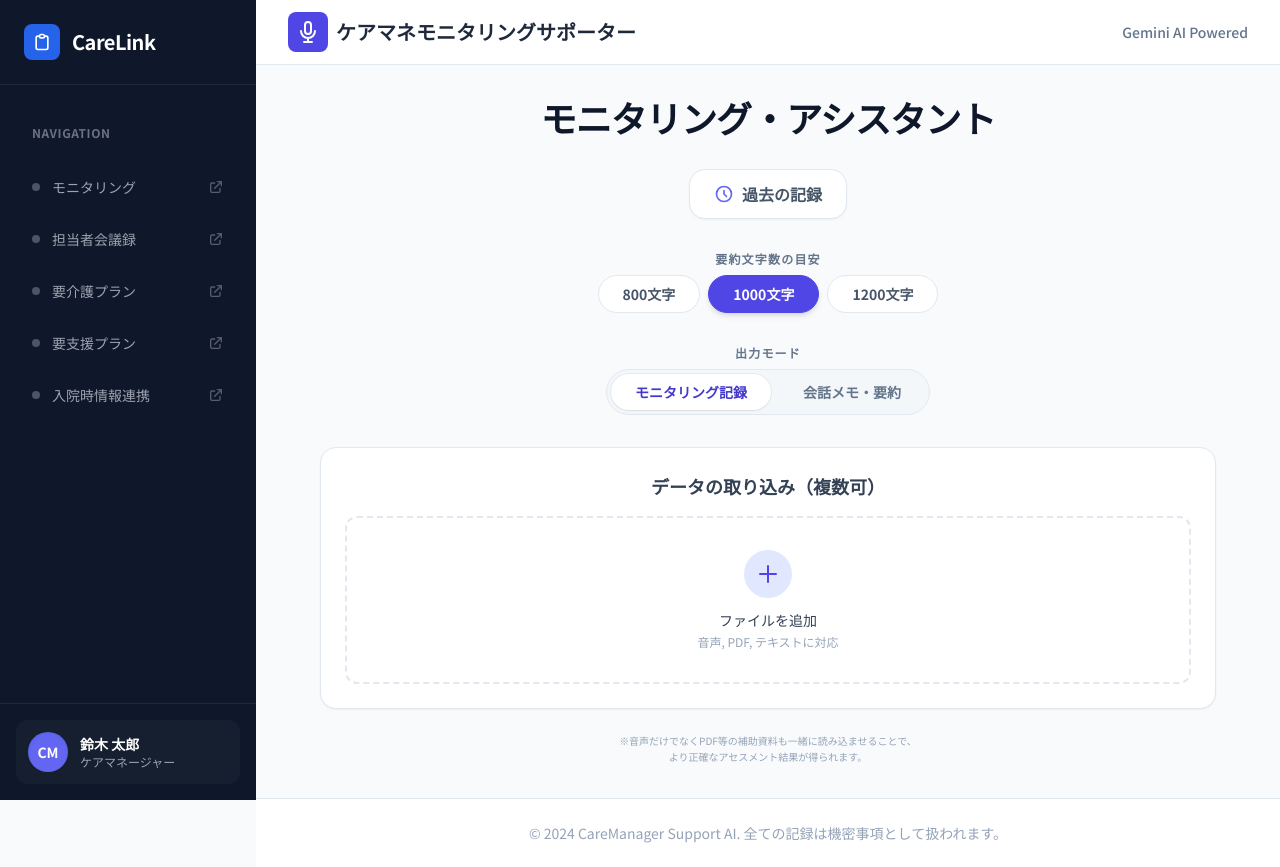
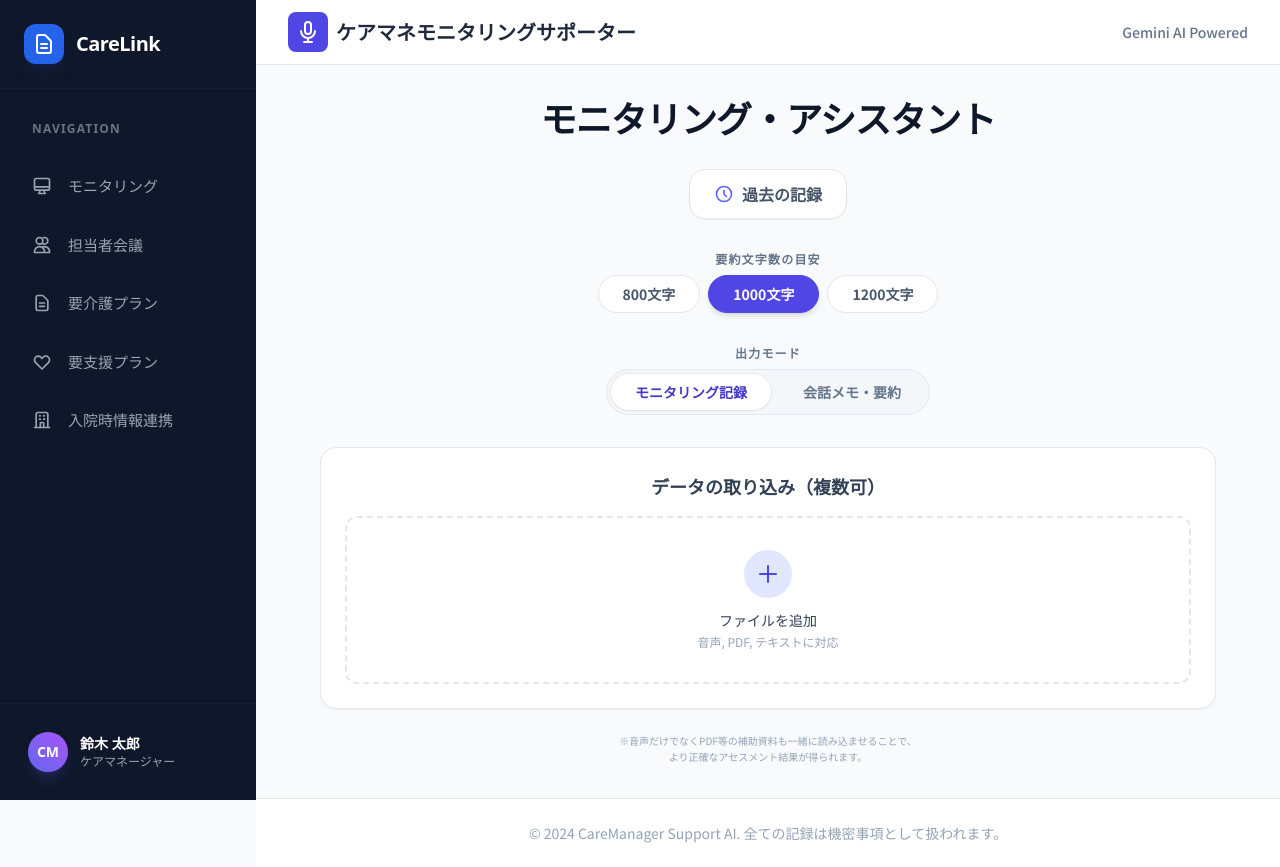
Before and after one commit to enrichkkobayashi-bot/my_projyect-moni, a React (Vite) app: page / in a window 1280 px wide. Built offline with nearby package versions, Linux system fonts and the light colour scheme.

Commit message:
Update sidebar design with icons and new colors

```diff
--- a/components/Sidebar.tsx
+++ b/components/Sidebar.tsx
@@ -4,50 +4,77 @@ import { Link, useLocation } from 'react-router-dom';
 const Sidebar: React.FC = () => {
     const location = useLocation();
 
+    // Icons defined as simple SVG components for clarity and reusability
+    const MonitorIcon = () => (
+        <svg className="w-5 h-5" fill="none" stroke="currentColor" viewBox="0 0 24 24">
+            <path strokeLinecap="round" strokeLinejoin="round" strokeWidth="2" d="M9.75 17L9 20l-1 1h8l-1-1-.75-3M3 13h18M5 17h14a2 2 0 002-2V5a2 2 0 00-2-2H5a2 2 0 00-2 2v10a2 2 0 002 2z" />
+        </svg>
+    );
+
+    const UsersIcon = () => (
+        <svg className="w-5 h-5" fill="none" stroke="currentColor" viewBox="0 0 24 24">
+            <path strokeLinecap="round" strokeLinejoin="round" strokeWidth="2" d="M12 4.354a4 4 0 110 5.292M15 21H3v-1a6 6 0 0112 0v1zm0 0h6v-1a6 6 0 00-9-5.197M13 7a4 4 0 11-8 0 4 4 0 018 0z" />
+        </svg>
+    );
+
+    const DocumentIcon = () => (
+        <svg className="w-5 h-5" fill="none" stroke="currentColor" viewBox="0 0 24 24">
+            <path strokeLinecap="round" strokeLinejoin="round" strokeWidth="2" d="M9 12h6m-6 4h6m2 5H7a2 2 0 01-2-2V5a2 2 0 012-2h5.586a1 1 0 01.707.293l5.414 5.414a1 1 0 01.293.707V19a2 2 0 01-2 2z" />
+        </svg>
+    );
+
+    const HeartIcon = () => (
+        <svg className="w-5 h-5" fill="none" stroke="currentColor" viewBox="0 0 24 24">
+            <path strokeLinecap="round" strokeLinejoin="round" strokeWidth="2" d="M4.318 6.318a4.5 4.5 0 000 6.364L12 20.364l7.682-7.682a4.5 4.5 0 00-6.364-6.364L12 7.636l-1.318-1.318a4.5 4.5 0 00-6.364 0z" />
+        </svg>
+    );
+
+    const HospitalIcon = () => (
+        <svg className="w-5 h-5" fill="none" stroke="currentColor" viewBox="0 0 24 24">
+            <path strokeLinecap="round" strokeLinejoin="round" strokeWidth="2" d="M19 21V5a2 2 0 00-2-2H7a2 2 0 00-2 2v16m14 0h2m-2 0h-5m-9 0H3m2 0h5M9 7h1m-1 4h1m4-4h1m-1 4h1m-5 10v-5a1 1 0 011-1h2a1 1 0 011 1v5m-4 0h4" />
+        </svg>
+    );
+
     const menuItems = [
-        { name: 'モニタリング', path: 'https://my-project-moni.vercel.app' },
-        { name: '担当者会議録', path: 'https://my-project-kaigi.vercel.app/' },
-        { name: '要介護プラン', path: 'https://kaigo-plan-system.vercel.app' },
-        { name: '要支援プラン', path: 'https://care-plan-assistant.vercel.app' },
-        { name: '入院時情報連携', path: 'https://carelink-ai-sheet.vercel.app' },
+        { name: 'モニタリング', path: 'https://my-project-moni.vercel.app', icon: MonitorIcon },
+        { name: '担当者会議', path: 'https://my-project-kaigi.vercel.app/', icon: UsersIcon },
+        { name: '要介護プラン', path: 'https://kaigo-plan-system.vercel.app', icon: DocumentIcon },
+        { name: '要支援プラン', path: 'https://care-plan-assistant.vercel.app', icon: HeartIcon },
+        { name: '入院時情報連携', path: 'https://carelink-ai-sheet.vercel.app', icon: HospitalIcon },
     ];
 
     return (
-        <aside className="fixed top-0 left-0 w-64 h-full bg-[#0F172A] text-white flex flex-col no-print z-50 overflow-y-auto">
+        <aside className="fixed top-0 left-0 w-64 h-full bg-[#0F172A] text-white flex flex-col no-print z-50 overflow-y-auto font-sans">
             {/* Brand Header */}
-            <div className="p-6 flex items-center gap-3 border-b border-gray-800">
-                <div className="bg-blue-600 p-2 rounded-lg">
-                    <svg className="w-5 h-5 text-white" fill="none" stroke="currentColor" viewBox="0 0 24 24">
-                        <path strokeLinecap="round" strokeLinejoin="round" strokeWidth="2" d="M9 5H7a2 2 0 00-2 2v12a2 2 0 002 2h10a2 2 0 002-2V7a2 2 0 00-2-2h-2M9 5a2 2 0 002 2h2a2 2 0 002-2M9 5a2 2 0 012-2h2a2 2 0 012 2" />
+            <div className="p-6 flex items-center gap-3 border-b border-gray-800/50">
+                <div className="bg-blue-600 p-2 rounded-xl shadow-lg shadow-blue-900/20">
+                    <svg className="w-6 h-6 text-white" fill="none" stroke="currentColor" viewBox="0 0 24 24">
+                        <path strokeLinecap="round" strokeLinejoin="round" strokeWidth="2" d="M9 12h6m-6 4h6m2 5H7a2 2 0 01-2-2V5a2 2 0 012-2h5.586a1 1 0 01.707.293l5.414 5.414a1 1 0 01.293.707V19a2 2 0 01-2 2z" />
                     </svg>
                 </div>
-                <span className="text-xl font-bold tracking-tight">CareLink</span>
+                <span className="text-xl font-bold tracking-tight text-white">CareLink</span>
             </div>
 
             {/* Navigation */}
-            <div className="flex-1 py-10 px-4">
-                <div className="text-xs font-bold text-gray-500 uppercase tracking-wider mb-6 px-4">
+            <div className="flex-1 py-8 px-4">
+                <div className="text-xs font-bold text-gray-500 uppercase tracking-widest mb-6 px-4">
                     Navigation
                 </div>
                 <nav className="space-y-2">
                     {menuItems.map((item, index) => {
                         const isExternal = item.path.startsWith('http');
                         const isActive = !isExternal && location.pathname === item.path;
+                        const Icon = item.icon;
 
-                        const className = `flex items-center gap-3 px-4 py-3 rounded-lg transition-all duration-200 group ${isActive
-                            ? 'bg-blue-600 text-white shadow-lg shadow-blue-900/50'
-                            : 'text-gray-400 hover:bg-white/5 hover:text-white'
+                        const className = `flex items-center gap-4 px-4 py-3.5 rounded-xl transition-all duration-200 group ${isActive
+                            ? 'bg-blue-600 text-white shadow-lg shadow-blue-900/20'
+                            : 'text-gray-400 hover:text-white hover:bg-white/5'
                             }`;
 
                         const content = (
                             <>
-                                <span className={`w-2 h-2 rounded-full ${isActive ? 'bg-white' : 'bg-gray-600 group-hover:bg-gray-400'}`}></span>
-                                <span className="font-medium text-sm">{item.name}</span>
-                                {isExternal && (
-                                    <svg className="w-4 h-4 ml-auto opacity-50" fill="none" stroke="currentColor" viewBox="0 0 24 24">
-                                        <path strokeLinecap="round" strokeLinejoin="round" strokeWidth="2" d="M10 6H6a2 2 0 00-2 2v10a2 2 0 002 2h10a2 2 0 002-2v-4M14 4h6m0 0v6m0-6L10 14" />
-                                    </svg>
-                                )}
+                                <Icon />
+                                <span className="font-medium text-[15px]">{item.name}</span>
                             </>
                         );
 
@@ -57,8 +84,8 @@ const Sidebar: React.FC = () => {
                                     key={index}
                                     href={item.path}
                                     className={className}
-                                    target="_blank"
-                                    rel="noopener noreferrer"
+                                // target="_blank" // Removed target blank per user request often implied for nav
+                                // rel="noopener noreferrer"
                                 >
                                     {content}
                                 </a>
@@ -79,9 +106,9 @@ const Sidebar: React.FC = () => {
             </div>
 
             {/* User Profile Footer */}
-            <div className="p-4 border-t border-gray-800">
-                <div className="flex items-center gap-3 p-3 rounded-xl bg-gray-800/50">
-                    <div className="w-10 h-10 rounded-full bg-indigo-500 flex items-center justify-center text-sm font-bold shadow-inner">
+            <div className="p-4 border-t border-gray-800/50">
+                <div className="flex items-center gap-3 p-3 rounded-xl hover:bg-white/5 transition-colors cursor-pointer">
+                    <div className="w-10 h-10 rounded-full bg-gradient-to-tr from-indigo-500 to-purple-500 flex items-center justify-center text-sm font-bold shadow-lg shadow-indigo-500/20">
                         CM
                     </div>
                     <div>
```
